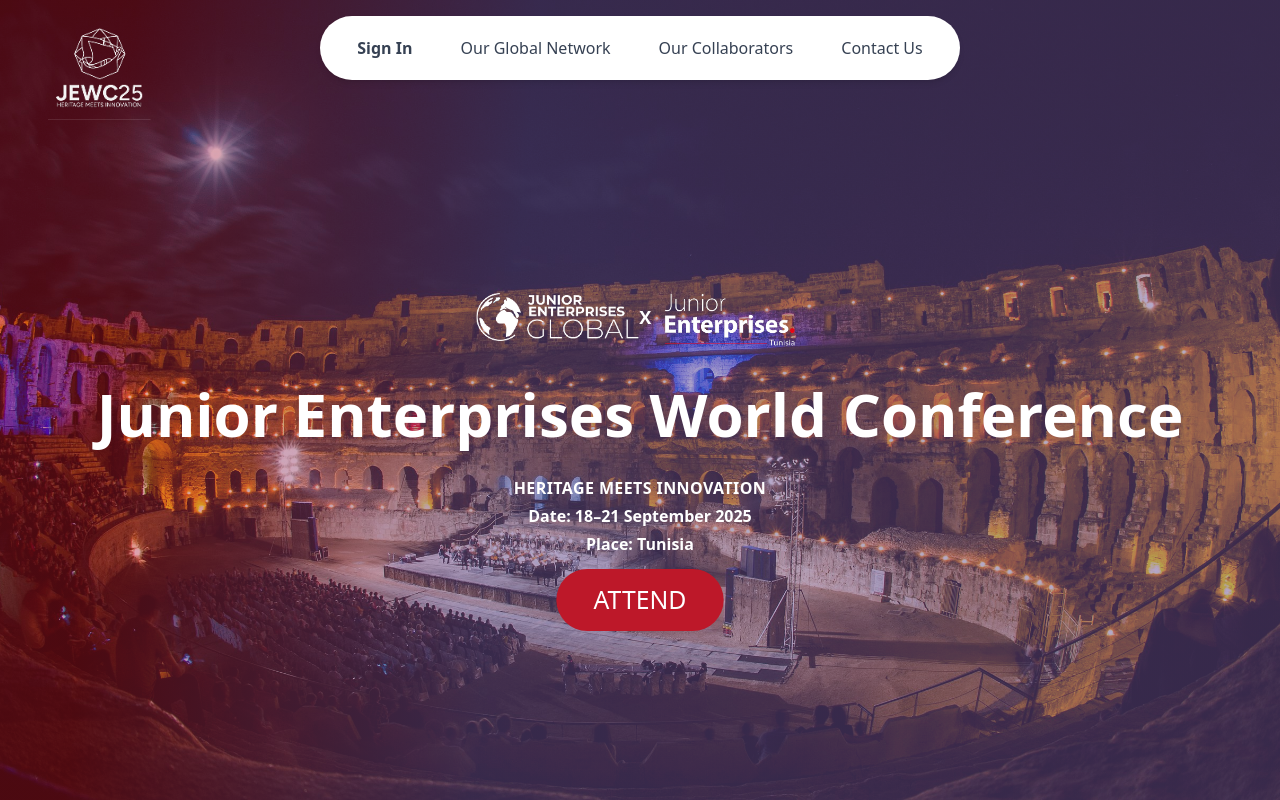
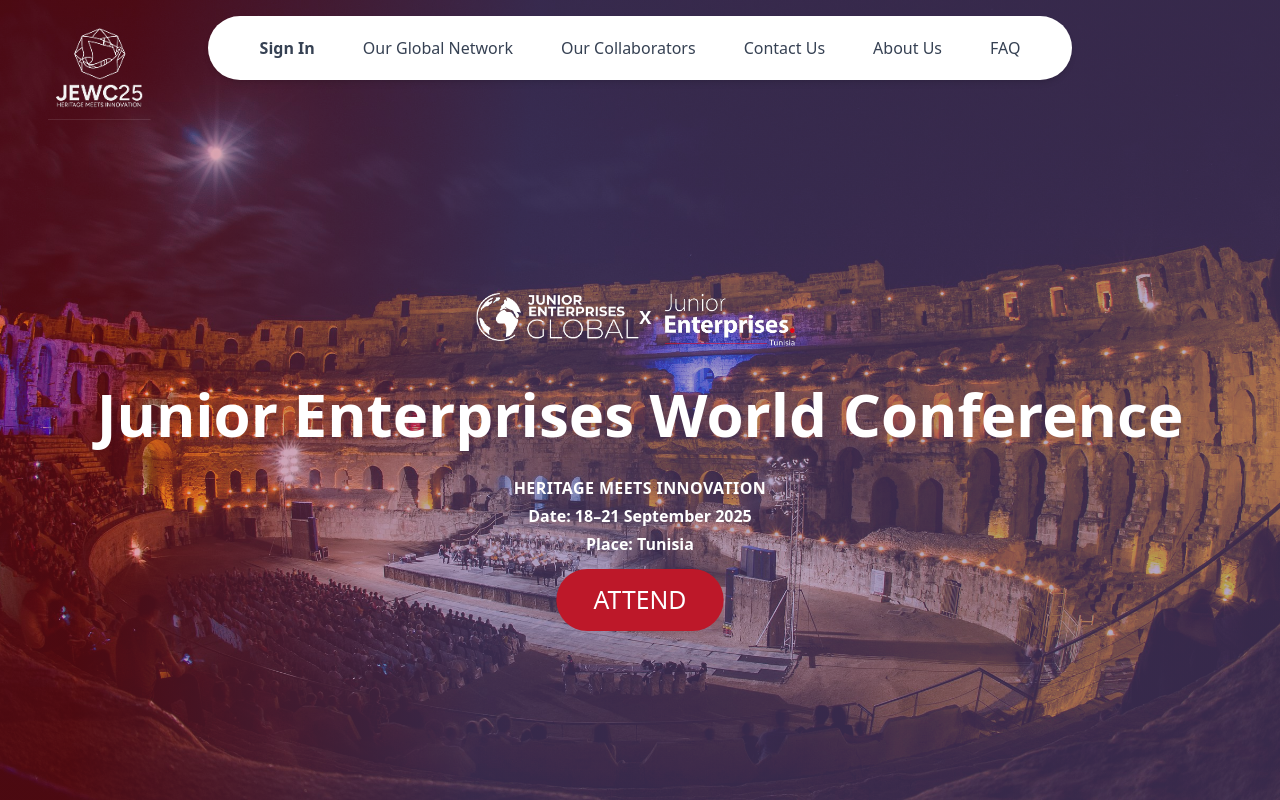
Before and after one commit to JScult/JEWC, a Next.js app in the folder frontend/: page / in a window 1280 px wide. Shown: the top 800 px of the page. Built offline with nearby package versions, Linux system fonts and the light colour scheme.

Commit message:
side bars links fixed

```diff
--- a/frontend/components/navBar.tsx
+++ b/frontend/components/navBar.tsx
@@ -22,7 +22,7 @@
     <>
       {/* Main Navbar */}
       <nav className="fixed w-full top-4 z-50 text-">
-        <div className="max-w-2xl mx-auto px-4">
+        <div className="max-w-4xl mx-auto px-4"> {/* Increased width from max-w-2xl to max-w-6xl */}
           <div className={`bg-none rounded-full md:bg-white shadow-md ${isOpen ? 'hidden' : ''}`}>
             <div className="flex justify-between h-16 items-center px-6">
               {/* Mobile menu button */}
@@ -48,9 +48,11 @@
                 >
                   Sign In
                 </button>
-                <a href="#" className="text-gray-700 hover:text-gray-900 px-3 py-2">Our Global Network</a>
-                <a href="#" className="text-gray-700 hover:text-gray-900 px-3 py-2">Our Collaborators</a>
-                <a href="#" className="text-gray-700 hover:text-gray-900 px-3 py-2">Contact Us</a>
+                <a href="/generation-proud" className="text-gray-700 hover:text-gray-900 px-3 py-2">Our Global Network</a>
+                <a href="/partners" className="text-gray-700 hover:text-gray-900 px-3 py-2">Our Collaborators</a>
+                <a href="/contact-us" className="text-gray-700 hover:text-gray-900 px-3 py-2">Contact Us</a>
+                <a href="/about-us" className="text-gray-700 hover:text-gray-900 px-3 py-2">About Us</a>
+                <a href="/faq" className="text-gray-700 hover:text-gray-900 px-3 py-2">FAQ</a>
               </div>
             </div>
           </div>
@@ -73,10 +75,12 @@
             </button>
           </div>
           <div className="p-4 space-y-4">
+            <a href="/generation-proud" className="block px-4 py-2 text-gray-700 rounded hover:bg-gray-100">Our Global Network</a>
+            <a href="/partners" className="block px-4 py-2 text-gray-700 rounded hover:bg-gray-100">Our Collaborators</a>
+            <a href="/contact-us" className="block px-4 py-2 text-gray-700 rounded hover:bg-gray-100">Contact Us</a>
+            <a href="/about-us" className="block px-4 py-2 text-gray-700 rounded hover:bg-gray-100">About Us</a>
 
-            <a href="#" className="block px-4 py-2 text-gray-700 rounded hover:bg-gray-100">Our Global Network</a>
-            <a href="#" className="block px-4 py-2 text-gray-700 rounded hover:bg-gray-100">Our Collaborators</a>
-            <a href="#" className="block px-4 py-2 text-gray-700 rounded hover:bg-gray-100">Contact Us</a>
+            <a href="/faq" className="block px-4 py-2 text-gray-700 rounded hover:bg-gray-100">FAQ</a> {/* Added FAQ */}
             <button
              onClick={() => {
               setIsSignInOpen(true);
```
